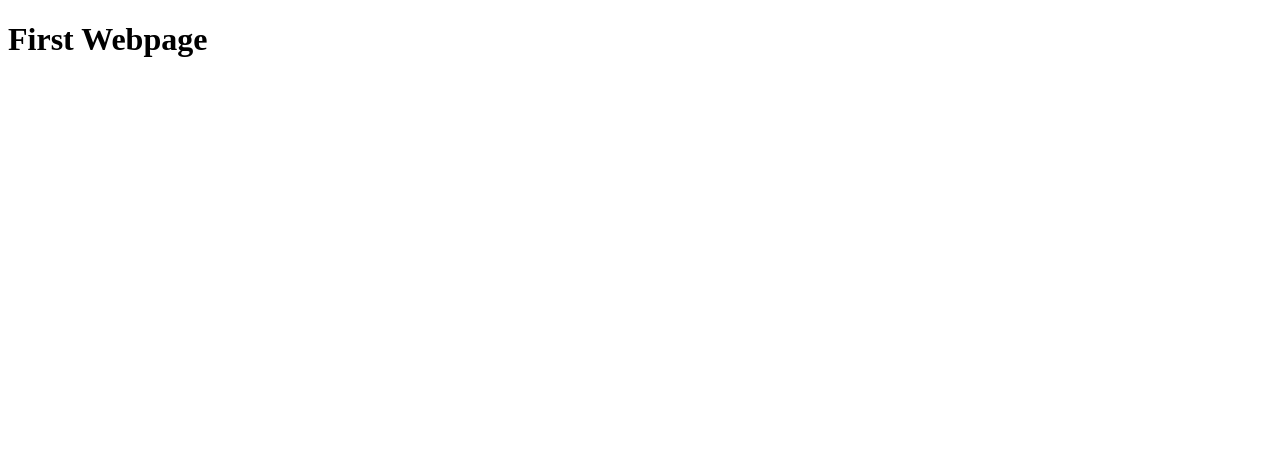
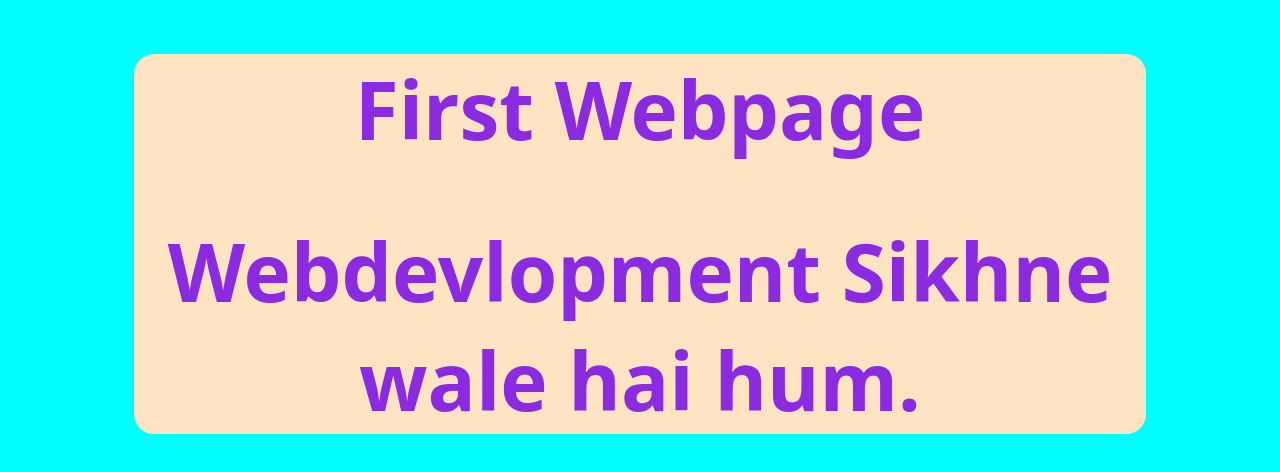
Before and after one commit to ErArbazAnsari/Sigma-Web-Devlopment-Course, a plain HTML site: page 2_First_Website_Page/index.html in a window 1280 px wide. Drawn offline with Linux system fonts and the light colour scheme.

Commit message:
Creating our first webpage

```diff
--- a/2_First_Website_Page/index.html
+++ b/2_First_Website_Page/index.html
@@ -4,8 +4,14 @@
     <meta charset="UTF-8">
     <meta name="viewport" content="width=device-width, initial-scale=1.0">
     <title>First Webpage</title>
+    <link rel="stylesheet" href="style.css">
 </head>
 <body>
+    <div class="heading">
     <h1>First Webpage</h1>
+    <h1>Webdevlopment Sikhne wale hai hum.</h1>
+    </div>
+
+    <script src="script.js"></script>
 </body>
 </html>
--- /dev/null
+++ b/2_First_Website_Page/script.js
@@ -0,0 +1 @@
+alert("Hello, Welcome to Web Devlopment Course")
--- a/2_First_Website_Page/style.css
+++ b/2_First_Website_Page/style.css
@@ -0,0 +1,14 @@
+body{
+    background-color: aqua;
+    text-align: center;
+    font-size: 40px;
+    font-style: unset;
+    font-family: system-ui, -apple-system, BlinkMacSystemFont, 'Segoe UI', Roboto, Oxygen, Ubuntu, Cantarell, 'Open Sans', 'Helvetica Neue', sans-serif;
+}
+
+.heading{
+    background-color: bisque;
+    margin: 0% 10% 0% 10%;
+    color: blueviolet;
+    border-radius: 20px;
+}
```
Also changed, not shown: 3_Basic_Structure_Of_HTML/index.html (added), 3_Basic_Structure_Of_HTML/style.css (added).
